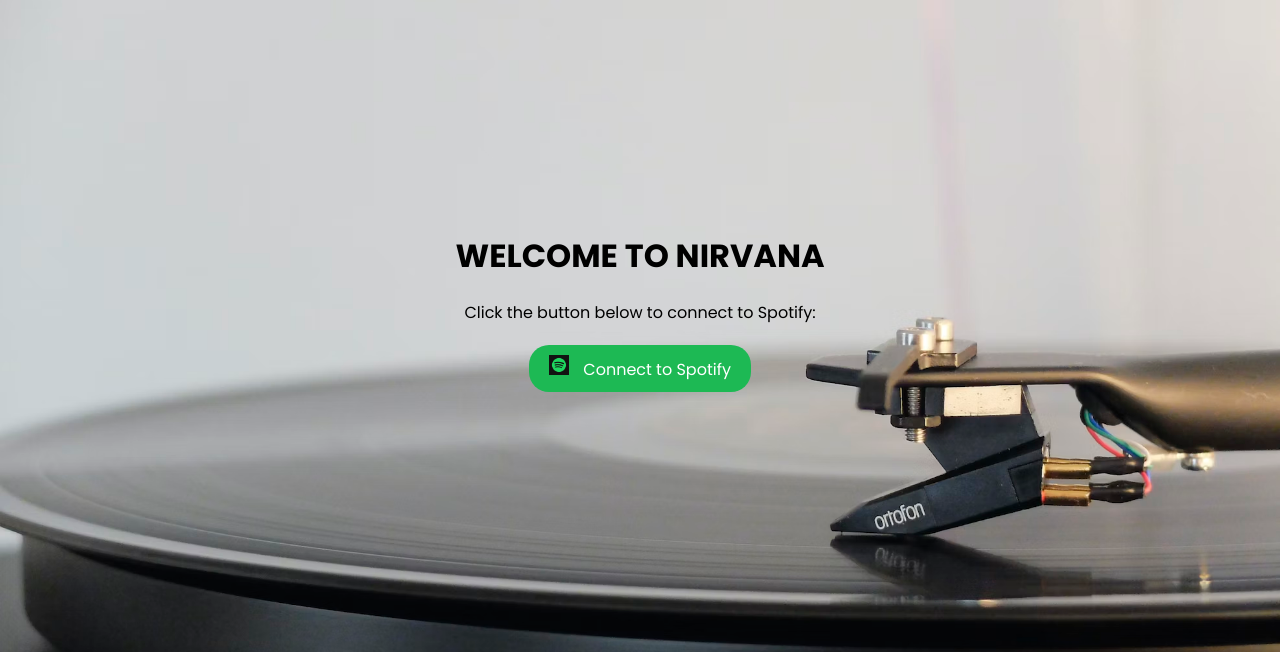
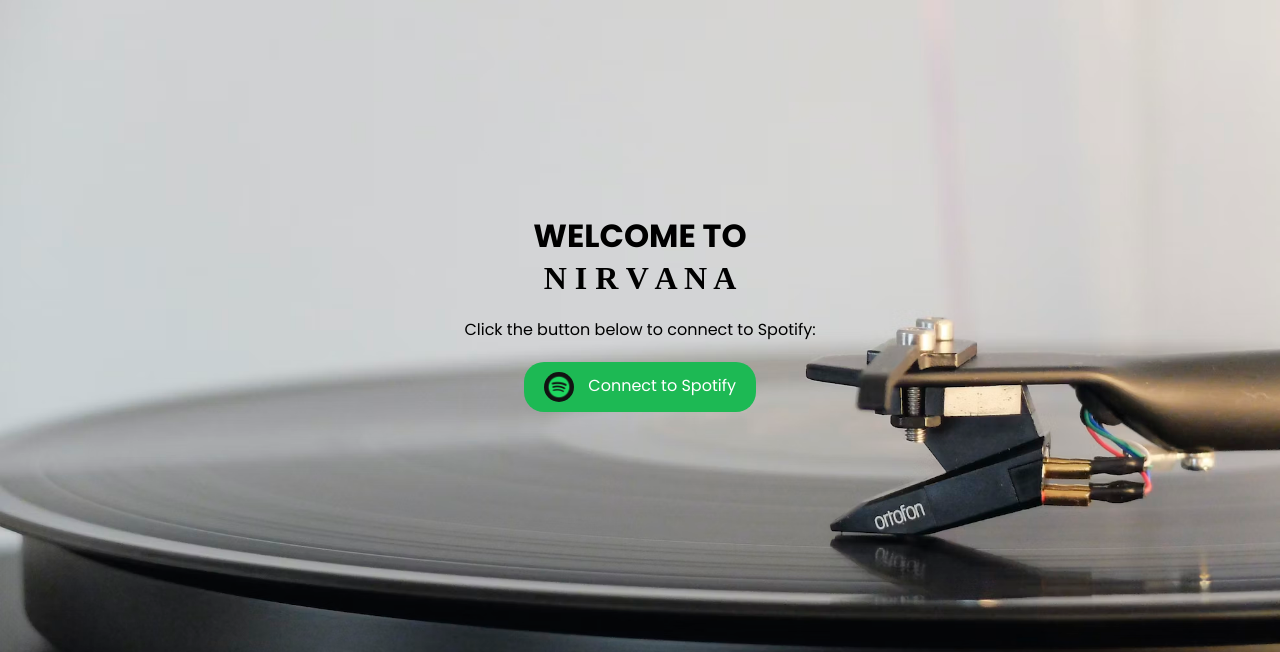
Before and after one commit to GAURAV-JADHAV-26/NIRVANA, a Flask app: page / in a window 1280 px wide. Shown: the part 88-740 px from the top of the page. Run offline with Flask 3, Linux system fonts and the light colour scheme.

Commit message:
Circular logo and centered 'Connect with spotify' and font-class of NIRVANA

```diff
--- a/static/styles/style1.css
+++ b/static/styles/style1.css
@@ -16,6 +16,13 @@
     background: url('../images/background.avif') no-repeat;
     background-size: cover;
     background-position: center;
+}
+
+
+.heading {
+
+    font-family: Nirvana;
+
 }
 
 header {
@@ -146,6 +153,7 @@
     text-decoration: none;
     border-radius: 20px; /* Add rounded corners to the button */
     transition: background-color 0.3s ease;
+    align-content: center;
 }
 
 .btn:hover {
@@ -153,7 +161,10 @@
 }
 
 .spotify-logo {
-    width: 20px;
+    width: 30px;
     height: auto;
     margin-right: 10px;
+    border-radius: 50%;
+    vertical-align: middle;
+
 }
--- a/templates/index1.html
+++ b/templates/index1.html
@@ -26,7 +26,7 @@
 
     <div class="container">
         <h1>
-            WELCOME TO NIRVANA
+            WELCOME TO <p class="heading">N I R V A N A</p>
         </h1>
 
         <p class="quote">Click the button below to connect to Spotify:</p>
```
